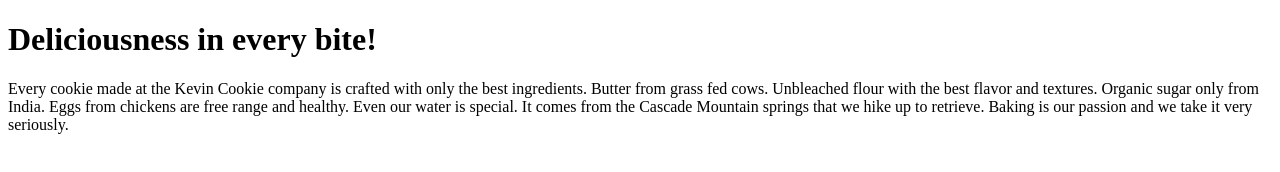
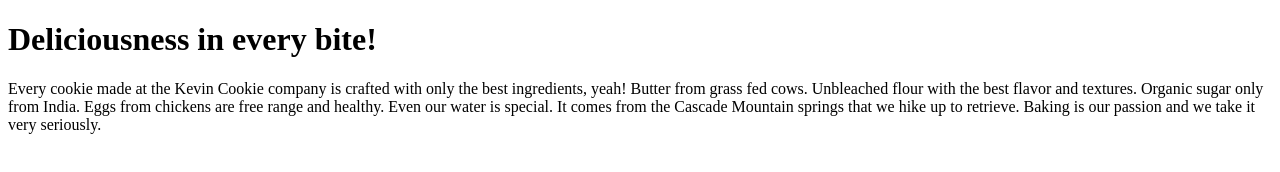
Before and after one commit to OluwakemiU/OCEf.com, a plain HTML site: page index.htm in a window 1280 px wide. Drawn offline with Linux system fonts and the light colour scheme.

Commit message:
Update index.htm
UpdatedIndexText

```diff
--- a/index.htm
+++ b/index.htm
@@ -4,7 +4,7 @@
 
 <h1>Deliciousness in every bite!</h1>
 
-<p>Every cookie made at the Kevin Cookie company is crafted with only the best ingredients. Butter from grass fed cows. Unbleached flour with the best flavor and textures. Organic sugar only from India. Eggs from chickens are free range and healthy. Even our water is special. It comes from the Cascade Mountain springs that we hike up to retrieve. Baking is our passion and we take it very seriously.</p>
+<p>Every cookie made at the Kevin Cookie company is crafted with only the best ingredients, yeah! Butter from grass fed cows. Unbleached flour with the best flavor and textures. Organic sugar only from India. Eggs from chickens are free range and healthy. Even our water is special. It comes from the Cascade Mountain springs that we hike up to retrieve. Baking is our passion and we take it very seriously.</p>
 
 
 </body>
```
